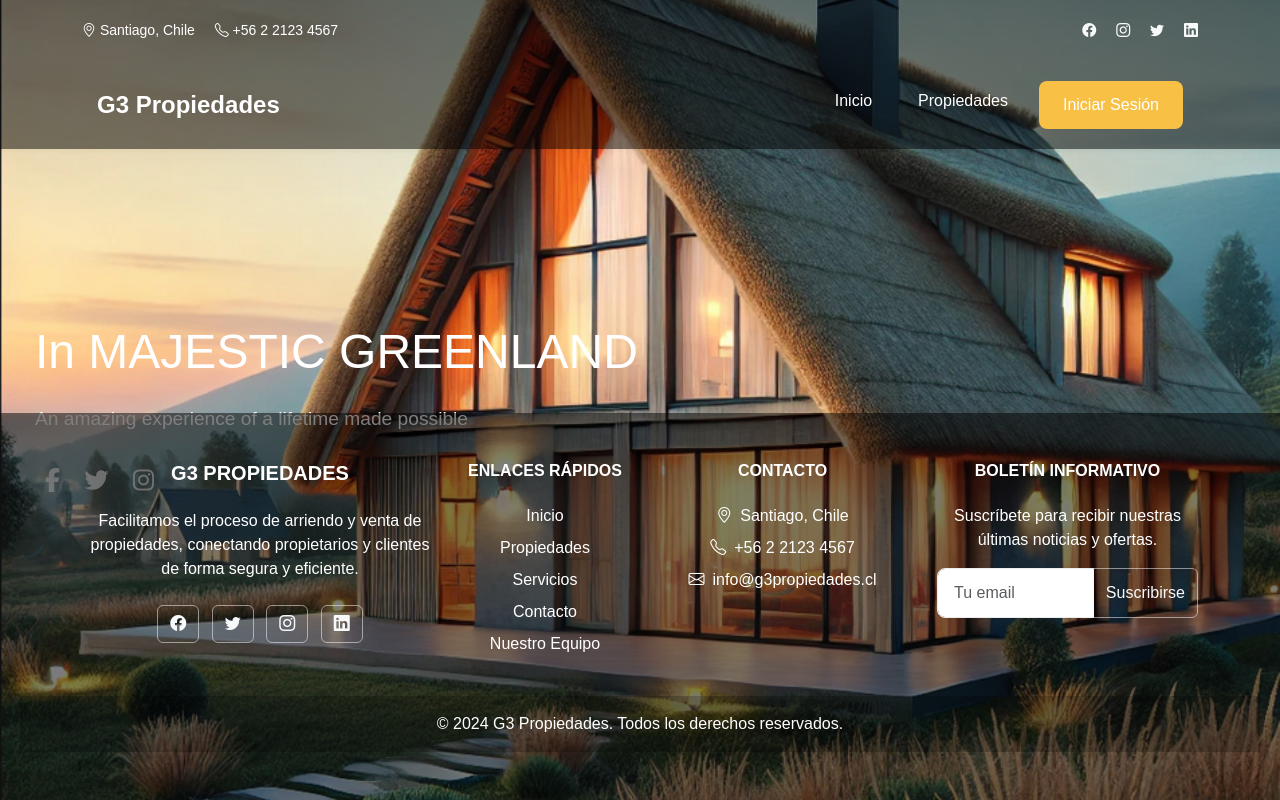
After one commit to curso-python-g20-grupo5/proyecto_inmuebles, a Django app: template gestion_inmuebles/templates/index.html in a window 1280 px wide. The commit adds this page. Run offline with Django 3.2, Linux system fonts and the light colour scheme; the template is opened without the code that fills it, so the values that code supplies are empty; parts of the project's set-up code (start-up, migrations or seed data) failed here and were passed over; some libraries are stand-ins or nearby versions.

Commit message:
intento de frontend

```diff
--- a/gestion_inmuebles/templates/components/navbar.html
+++ b/gestion_inmuebles/templates/components/navbar.html
@@ -1,4 +1,55 @@
 {% load static %}
+
+<style>
+    /* Top Bar */
+    .top-bar {
+        display: flex;
+        justify-content: space-between;
+        align-items: center;
+        padding: 20px 50px;
+        background: rgba(0, 0, 0, 0.5);
+        color: white;
+    }
+
+    /* Main Navbar */
+    #main_navbar {
+        display: flex;
+        justify-content: space-between;
+        align-items: center;
+        padding: 20px 50px;
+        background: rgba(0, 0, 0, 0.5);
+    }
+
+    /* Navbar Links */
+    #main_navbar .navbar-nav .nav-link {
+        color: white !important; /* White text */
+        transition: color 0.3s; /* Smooth color transition */
+    }
+
+    #main_navbar .navbar-nav .nav-link:hover {
+        color: #f8c146 !important; /* Gold on hover */
+    }
+
+    #main_navbar .navbar-brand {
+        color: white !important; /* White brand text */
+    }
+
+    #main_navbar .navbar-brand:hover {
+        color: #f8c146 !important; /* Gold on hover */
+    }
+
+    /* Button Style */
+    #main_navbar .btn-primary {
+        background-color: #f8c146;
+        border: none;
+        color: white;
+    }
+
+    #main_navbar .btn-primary:hover {
+        background-color: #d1a63d;
+    }
+</style>
+
 <!-- Top Bar -->
 <div class="top-bar">
     <div class="container">
@@ -8,17 +59,17 @@
                 <span class="ms-3"><i class="bi bi-telephone"></i> +56 2 2123 4567</span>
             </div>
             <div class="col-md-6 text-end">
-                <a href="#" class="me-3"><i class="bi bi-facebook"></i></a>
-                <a href="#" class="me-3"><i class="bi bi-instagram"></i></a>
-                <a href="#" class="me-3"><i class="bi bi-twitter"></i></a>
-                <a href="#"><i class="bi bi-linkedin"></i></a>
+                <a href="#" class="me-3 text-light"><i class="bi bi-facebook"></i></a>
+                <a href="#" class="me-3 text-light"><i class="bi bi-instagram"></i></a>
+                <a href="#" class="me-3 text-light"><i class="bi bi-twitter"></i></a>
+                <a href="#" class="text-light"><i class="bi bi-linkedin"></i></a>
             </div>
         </div>
     </div>
 </div>
 
 <!-- Main Navbar -->
-<nav class="navbar navbar-expand-lg sticky-top">
+<nav id="main_navbar" class="navbar navbar-expand-lg sticky-top">
     <div class="container">
         <a class="navbar-brand" href="{% url 'landing' %}">G3 Propiedades</a>
         <button class="navbar-toggler" type="button" data-bs-toggle="collapse" data-bs-target="#navbarNav">
@@ -32,9 +83,6 @@
                 <li class="nav-item">
                     <a class="nav-link" href="{% url 'search_properties' %}">Propiedades</a>
                 </li>
-                {% comment %} <li class="nav-item">
-                    <a class="nav-link" href="#contacto">Contacto</a>
-                </li> {% endcomment %}
                 {% if user.is_authenticated %}
                     {% if user.profile.user_type == 'arrendatario' %}
                         <li class="nav-item">
--- /dev/null
+++ b/gestion_inmuebles/templates/index.html
@@ -0,0 +1,87 @@
+{% extends 'base.html' %}
+{% load static %}
+
+{% block title %}
+Nuestro Equipo - Tu plataforma inmobiliaria de confianza
+{% endblock %}
+{% block extra_css %}
+{% endblock %}
+
+{% block content %}
+<style>
+    body {
+        margin: 0;
+        font-family: 'Arial', sans-serif;
+        color: white;
+        background: url("{% static 'images/casa-1.png' %}") no-repeat center center/cover;
+    }
+    header {
+        display: flex;
+        justify-content: space-between;
+        align-items: center;
+        padding: 20px 50px;
+        background: rgba(0, 0, 0, 0.5);
+    }
+    .logo {
+        font-size: 1.5rem;
+        font-weight: bold;
+    }
+    nav a {
+        color: white;
+        text-decoration: none;
+        margin: 0 15px;
+        font-size: 1rem;
+    }
+    nav a:hover {
+        text-decoration: underline;
+    }
+    .hero {
+        text-align: left;
+        padding: 150px 20px;
+        color: white;
+        text-decoration: none;
+        margin: 0 15px;
+        font-size: 1rem;
+    }
+    .hero h1 {
+        font-size: 3rem;
+        margin: 0;
+    }
+    .hero p {
+        font-size: 1.2rem;
+        margin-top: 20px;
+    }
+    .social-icons {
+        margin-top: 30px;
+    }
+    .social-icons a {
+        color: white;
+        font-size: 1.5rem;
+        margin: 0 10px;
+        text-decoration: none;
+    }
+    footer {
+        text-align: center;
+        padding: 20px;
+        background: rgba(0, 0, 0, 0.5);
+        position: fixed;
+        bottom: 0;
+        width: 100%;
+    }
+</style>
+</head>
+<body>
+<main>
+    <div class="hero">
+        <h1 class="my-4">In MAJESTIC GREENLAND</h1>
+        <p>An amazing experience of a lifetime made possible</p>
+        <div class="social-icons">
+            <a href="#"><i class="fa fa-facebook"></i></a>
+            <a href="#"><i class="fa fa-twitter"></i></a>
+            <a href="#"><i class="fa fa-instagram"></i></a>
+        </div>
+    </div>
+</main>
+</body>
+</html>
+{% endblock %}
--- a/gestion_inmuebles/views.py
+++ b/gestion_inmuebles/views.py
@@ -14,6 +14,9 @@ from .models import Inmueble, Reserva
 from django.contrib.auth import authenticate
 from django.contrib.auth.forms import AuthenticationForm
 
+
+def index(request):
+    return render(request, 'index.html')
 
 def register(request):
     if request.method == "POST":
--- a/proyecto_inmuebles/urls.py
+++ b/proyecto_inmuebles/urls.py
@@ -56,4 +56,5 @@ urlpatterns = [
     ),
     path("mis-propiedades/", views.mis_propiedades, name="mis_propiedades"),
     path("acerca/", views.acerca, name="acerca"),
+    path('index/', views.index, name='index')
 ]
```
Also changed, not shown: gestion_inmuebles/templates/landing.html (+62 -23 lines), static/images/casa-1.png (added).
